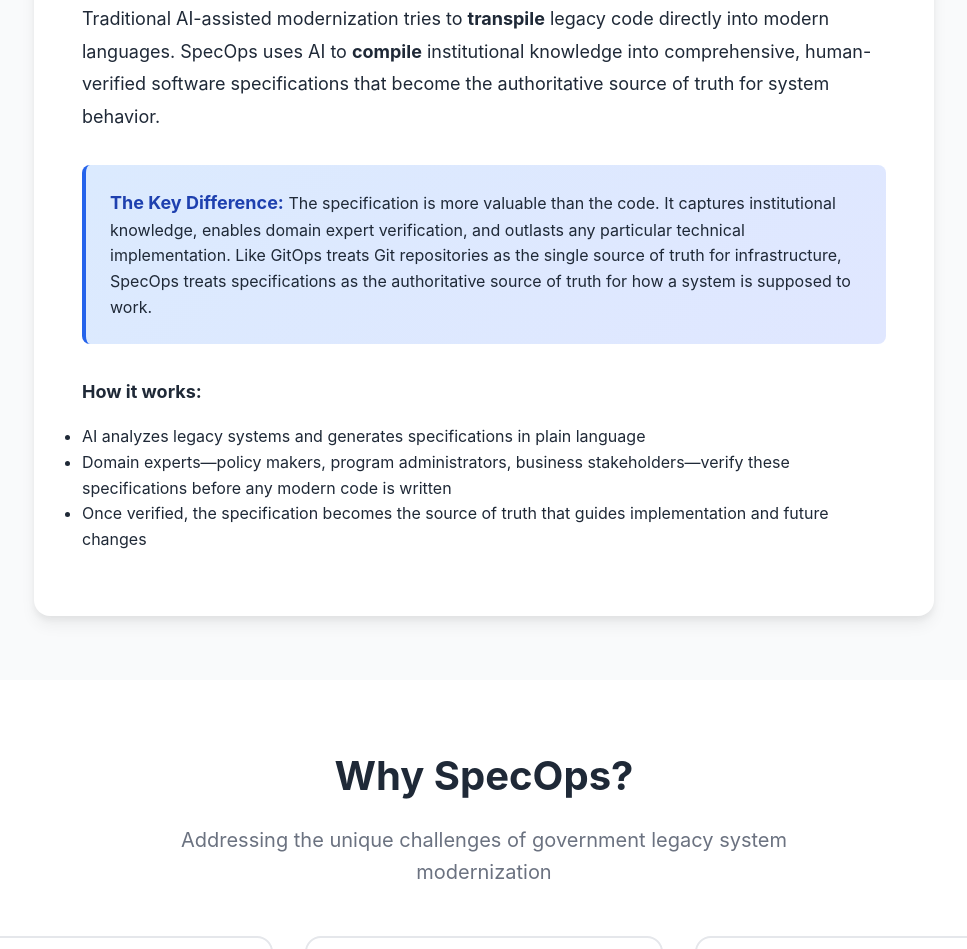
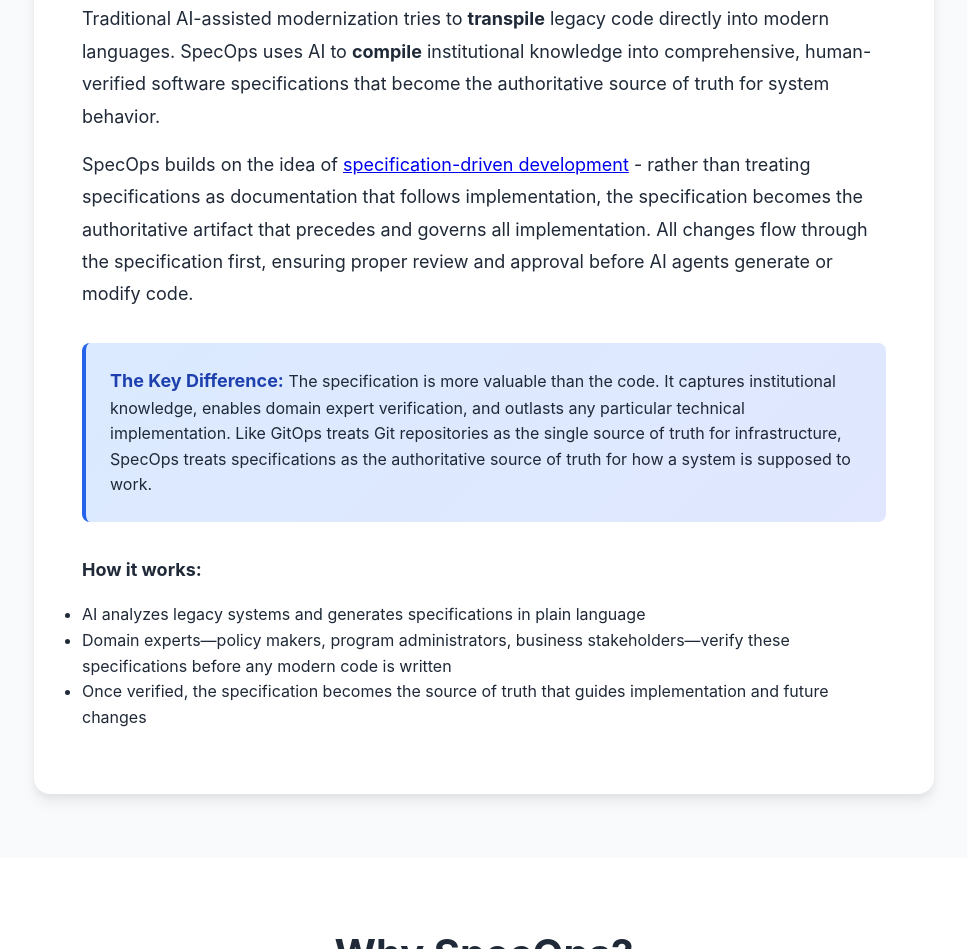
Before and after one commit to spec-ops-method/spec-ops, a plain HTML site: page docs/index.html in a window 1280 px wide. Shown: the part 754-1703 px from the top of the page, without its empty margins (156-1123 px from the left). Drawn offline with Linux system fonts and the light colour scheme.

Commit message:
tweak landing page

```diff
--- a/docs/index.html
+++ b/docs/index.html
@@ -366,6 +366,13 @@
                     that become the authoritative source of truth for system behavior.
                 </p>
 
+                <p>
+                    SpecOps builds on the idea of <a href="https://github.blog/ai-and-ml/generative-ai/spec-driven-development-with-ai-get-started-with-a-new-open-source-toolkit/">specification-driven development</a> - rather than treating specifications as documentation
+                    that follows implementation, the specification becomes the authoritative artifact that precedes and governs all
+                    implementation. All changes flow through the specification first, ensuring proper review and approval before
+                    AI agents generate or modify code.
+                </p>
+
                 <div class="highlight-box">
                     <strong>The Key Difference:</strong> The specification is more valuable than the code. It captures institutional
                     knowledge, enables domain expert verification, and outlasts any particular technical implementation. Like GitOps
```
